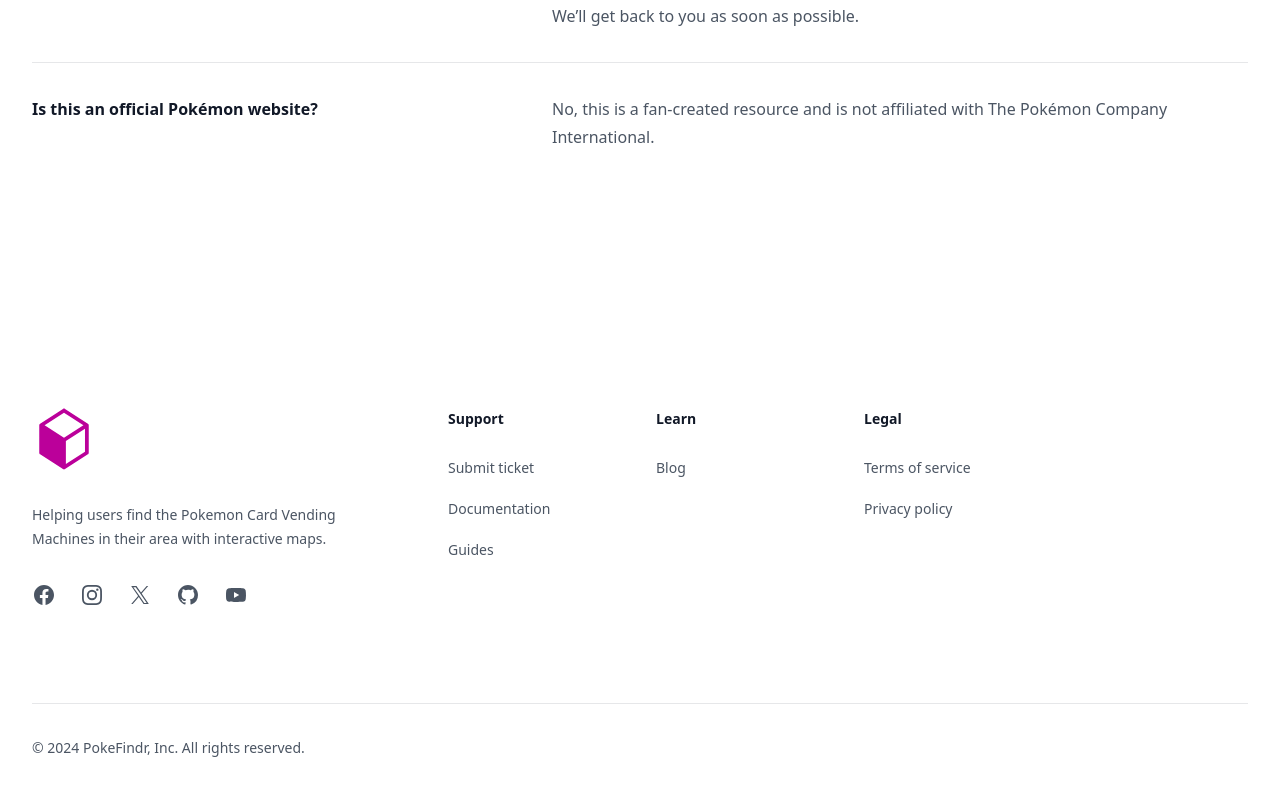
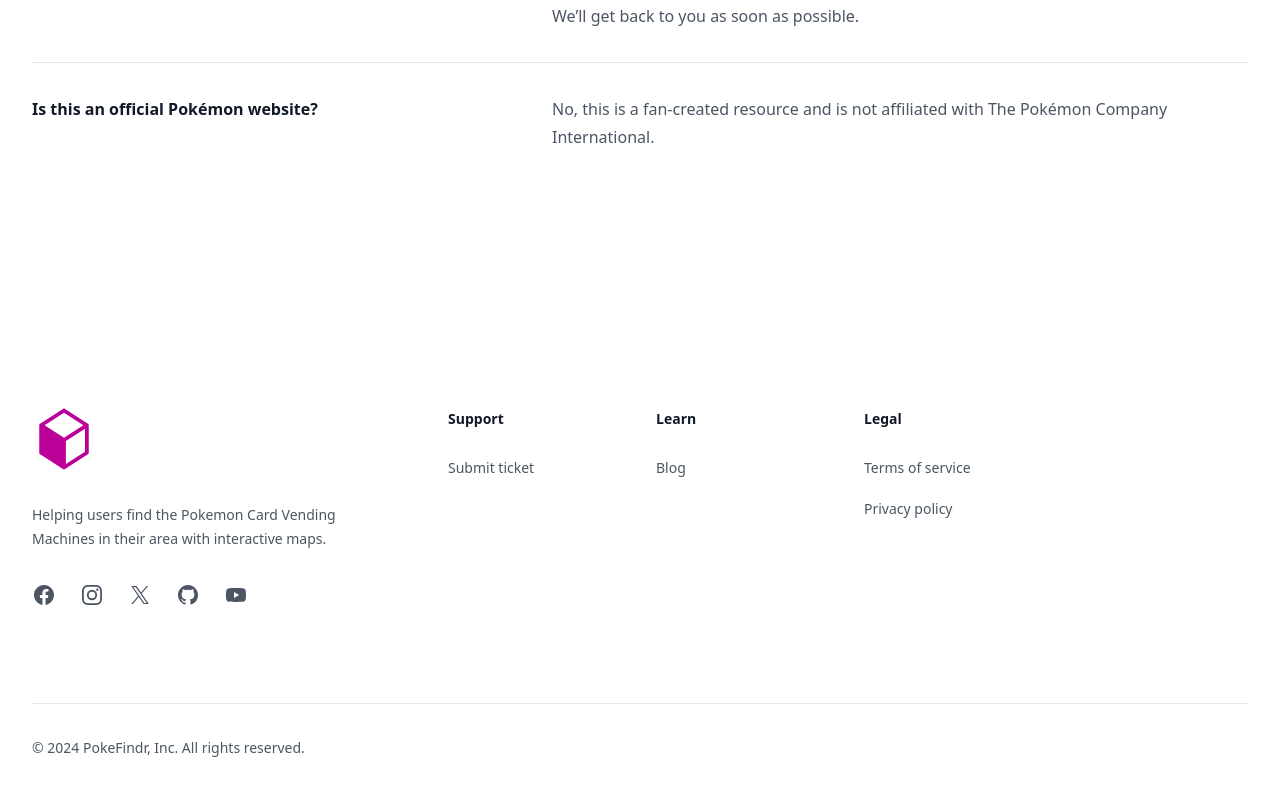
Before and after one commit to riechert-arthur/pokefindr, a Next.js app: page / in a window 1280 px wide. Shown: the part 3263-4055 px from the top of the page. Built offline with nearby package versions, Linux system fonts and the light colour scheme.

Commit message:
chore: updated links

```diff
--- a/src/components/Footer.tsx
+++ b/src/components/Footer.tsx
@@ -20,10 +20,8 @@ type NavigableSet = Record<string, NavigationLink[]>
 const navigation: NavigableSet = {
   Support: [
     { name: "Submit ticket", href: "#" },
-    { name: "Documentation", href: "#" },
-    { name: "Guides", href: "#" },
   ],
-  Learn: [{ name: "Blog", href: "#" }],
+  Learn: [{ name: "Blog", href: "/blog" }],
   Legal: [
     { name: "Terms of service", href: "/terms-of-service" },
     { name: "Privacy policy", href: "/privacy-policy" },
```
